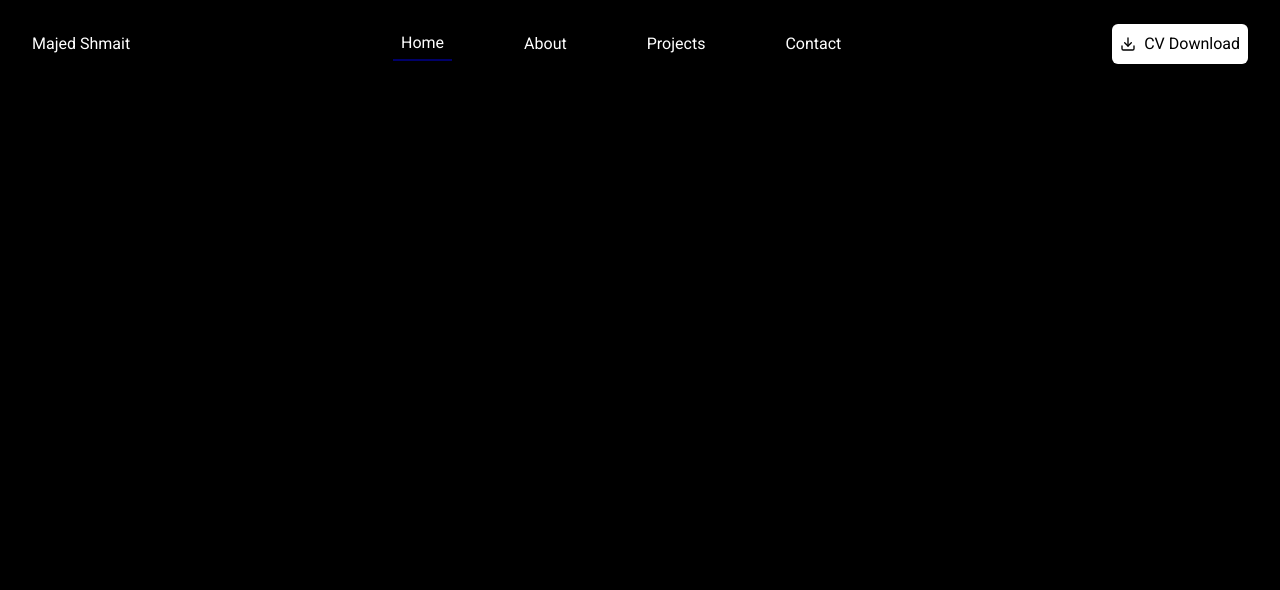
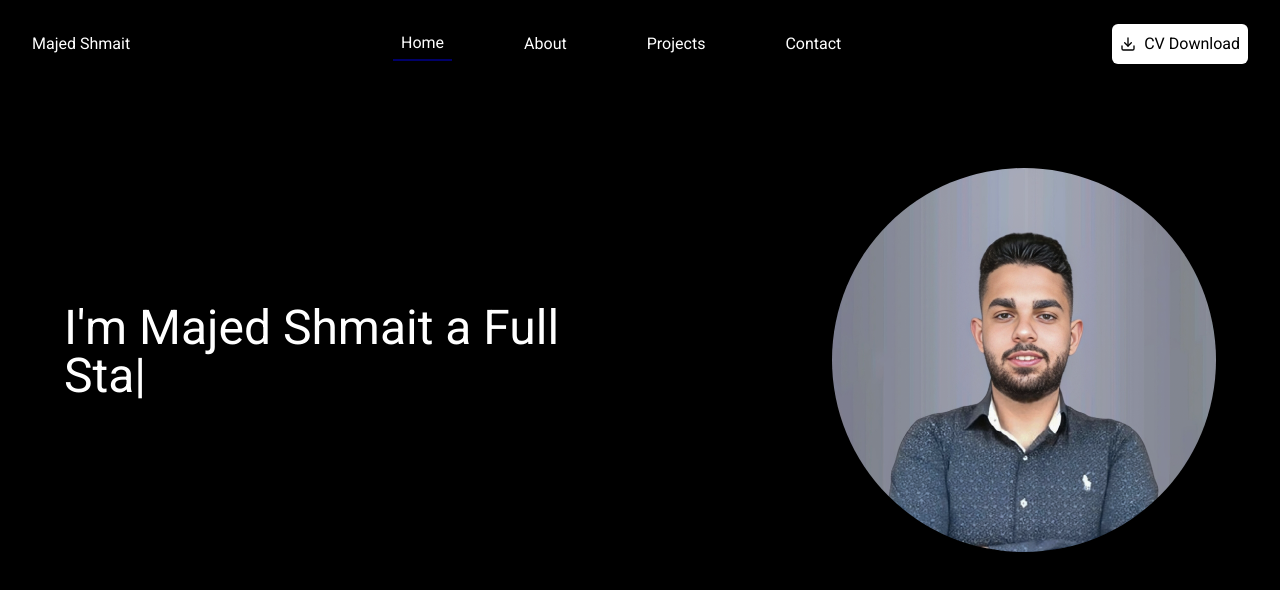
Before and after one commit to majed29c/porfolio, a Next.js app: page / in a window 1280 px wide. Shown: the top 590 px of the page. Built offline with nearby package versions, Linux system fonts and the light colour scheme.

Commit message:
adding hero section

```diff
--- a/components/Hero/Hero.tsx
+++ b/components/Hero/Hero.tsx
@@ -1,10 +1,102 @@
-import React from 'react'
+"use client";
+import React, { useState, useEffect } from 'react'
 import Image from 'next/image'
+import profile from "@/public/majedpic.png";
 
 const Hero = () => {
+  const aboutMe = [
+    {
+      base: "I'm Majed Shmait",
+      variations: [
+        " a Full Stack Developer",
+        " a Problem Solver",
+        " a Tech Enthusiast"
+      ]
+    },
+    {
+      base: "I turn ideas into",
+      variations: [
+        " powerful, user-friendly websites",
+        " innovative digital solutions",
+        " reality through code"
+      ]
+    },
+    {
+      base: "Others build sites in",
+      variations: [
+        " weeks — I build them in days",
+      ]
+    }
+  ];
+
+  const [currentText, setCurrentText] = useState('');
+  const [currentIndex, setCurrentIndex] = useState(0);
+  const [isDeleting, setIsDeleting] = useState(false);
+  const [textIndex, setTextIndex] = useState(0);
+  const [variationIndex, setVariationIndex] = useState(0);
+  const [isPaused, setIsPaused] = useState(false);
+
+  useEffect(() => {
+    let timeout: NodeJS.Timeout;
+    const currentItem = aboutMe[textIndex];
+    const fullText = currentItem.base + currentItem.variations[variationIndex];
+
+    if (isPaused) {
+      timeout = setTimeout(() => {
+        setIsPaused(false);
+        setIsDeleting(true);
+      }, 2000);
+      return () => clearTimeout(timeout);
+    }
+
+    if (isDeleting) {
+      if (currentIndex > currentItem.base.length) {
+        timeout = setTimeout(() => {
+          setCurrentText(prev => prev.slice(0, -1));
+          setCurrentIndex(prev => prev - 1);
+        }, 30);
+      } else {
+        if (variationIndex < currentItem.variations.length - 1) {
+          setVariationIndex(prev => prev + 1);
+          setIsDeleting(false);
+        } else {
+          setVariationIndex(0);
+          setTextIndex(prev => (prev + 1) % aboutMe.length);
+          setCurrentText('');
+          setCurrentIndex(0);
+          setIsDeleting(false);
+        }
+      }
+    } else {
+      if (currentIndex < fullText.length) {
+        timeout = setTimeout(() => {
+          setCurrentText(prev => prev + fullText[currentIndex]);
+          setCurrentIndex(prev => prev + 1);
+        }, 80);
+      } else {
+        setIsPaused(true);
+      }
+    }
+
+    return () => clearTimeout(timeout);
+  }, [currentIndex, isDeleting, isPaused, textIndex, variationIndex, aboutMe]);
+
   return (
-    <div className='flex items-center '>
-
+    <div className='flex flex-col md:flex-row justify-between items-center w-full mt-12 md:mt-24 mx-auto px-4 sm:px-6 md:px-8 lg:px-12 xl:px-16 2xl:px-24 gap-8 md:gap-12'>
+      <div className='flex flex-col justify-center order-2 md:order-1 basis-1/2 w-full md:w-auto text-center md:text-left'>
+        <h1 className='text-2xl sm:text-3xl md:text-3xl lg:text-4xl xl:text-5xl font-roboto text-white mb-4 max-w-[600px] mx-auto md:mx-0 leading-tight'>
+          {currentText}
+          <span className='animate-blink'>|</span>
+        </h1>
+      </div>
+      <div className='order-1 md:order-2 basis-1/2 flex justify-center md:justify-end'>
+        <Image
+          src={profile}
+          alt='profile'
+          className='h-[200px] w-[200px] sm:h-[300px] sm:w-[300px] md:h-[20rem] md:w-[20rem] lg:h-[22rem] lg:w-[22rem] xl:h-[24rem] xl:w-[24rem] rounded-full object-cover shadow-lg hover:shadow-xl transition-shadow duration-300'
+          priority
+        />
+      </div>
     </div>
   )
 }
--- a/tailwind.config.js
+++ b/tailwind.config.js
@@ -23,10 +23,15 @@ module.exports = {
           '0%': { transform: 'translateX(0)' },
           '100%': { transform: 'translateX(100%)' },
         },
+        blink: {
+          '0%, 100%': { opacity: '1' },
+          '50%': { opacity: '0' },
+        },
       },
       animation: {
         slideLeft: 'slideLeft 0.5s ease-out forwards',
-        slideRight: 'slideRight 0.5s ease-out forwards', // Fixed to match keyframe name
+        slideRight: 'slideRight 0.5s ease-out forwards',
+        blink: 'blink 1s step-end infinite',
       },
     },
   },
```
Also changed, not shown: public/majedpic.png (added).
